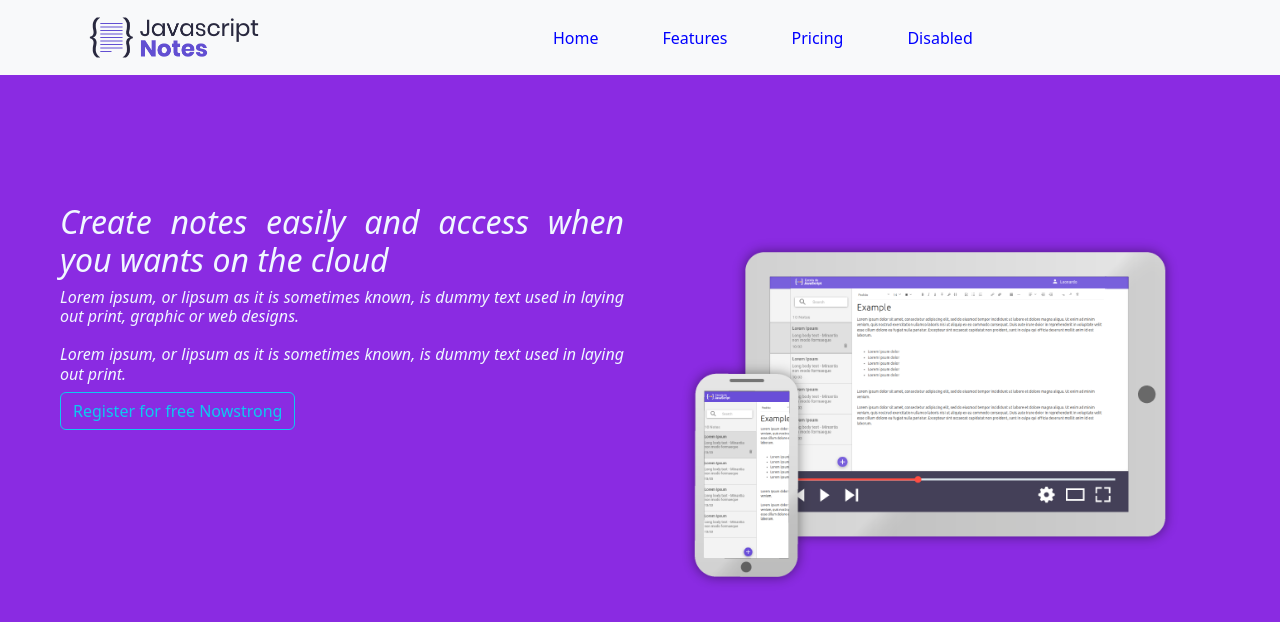
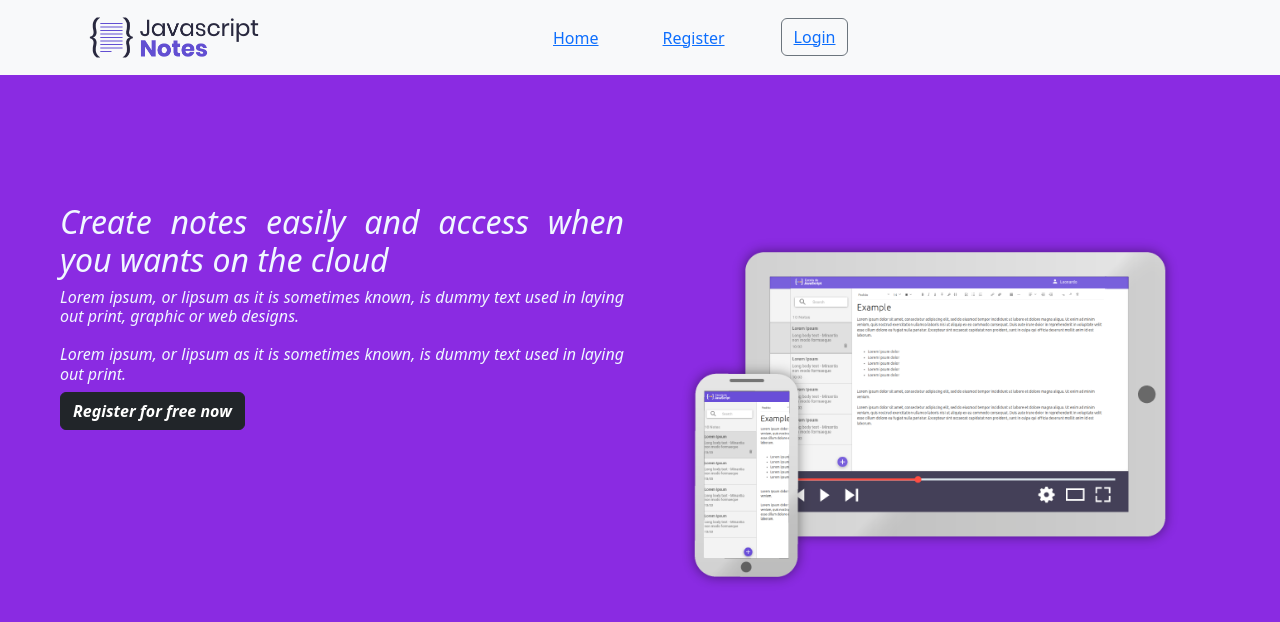
Before and after one commit to fbrnery/App_react_app_note_cliente, a React (Create React App) app: page / in a window 1280 px wide. Shown: the top 622 px of the page. Built offline with nearby package versions, Linux system fonts and the light colour scheme; the HTML template or start-up script is replaced by a standard one.

Commit message:
Incluir a navegação básica

```diff
--- a/src/component/Header/index.js
+++ b/src/component/Header/index.js
@@ -10,7 +10,9 @@ function Header() {
       <nav className="navbar navbar-expand-lg bg-light">
         <div className="container">
           <a className="navbar-brand" href="#">
+            <Link to="/">
             <img src={logoImage} />
+            </Link>
           </a>
           <button
             className="navbar-toggler"
@@ -27,21 +29,18 @@ function Header() {
             <ul className="navbar-nav">
               <li className="nav-item">
                 <a className="nav-link active" aria-current="page" href="#">
-                  Home
+                <Link to="/">Home</Link>
                 </a>
               </li>
               <li className="nav-item">
                 <a className="nav-link" href="#">
-                  Features
+                <Link to="/register">Register</Link>
                 </a>
               </li>
               <li className="nav-item">
-                <a className="nav-link" href="#">
-                  Pricing
-                </a>
-              </li>
-              <li className="nav-item">
-                <a className="nav-link disabled">Disabled</a>
+                <button type="button" className="btn btn-outline-secondary">
+                <Link to="/login">Login</Link>
+                </button>
               </li>
             </ul>
           </div>
--- a/src/pages/Home/index.js
+++ b/src/pages/Home/index.js
@@ -22,9 +22,9 @@ function Home() {
           Lorem ipsum, or lipsum as it is sometimes known, is dummy text used in
           laying out print.
         </h6>
-        <button type="button" class="btn btn-outline-info">
-          Register for free Nowstrong
-        </button>
+        <Link to='/register' type="button" className="btn btn-dark">
+          <strong>Register for free now</strong>
+        </Link>
         </div>
         </div>
     </Fragment>
--- a/src/routes.js
+++ b/src/routes.js
@@ -1,6 +1,10 @@
 import {BrowserRouter, Route, Switch} from 'react-router-dom';
 import Home from './pages/Home';
 import Header from './component/Header';
+import Register from './screens/auth/register'
+import Login from './screens/auth/login'
+import NotesIndex from './screens/notes/index'
+import UserEdit from './screens/users/edit'
 
 const Routes = () => {
   return(
@@ -8,6 +12,10 @@ const Routes = () => {
      <Header/>
       <Switch>
         <Route exact path="/" component={Home} />
+        <Route exact path='/register' component={Register} />
+        <Route exact path='/login' component={Login} />
+        <Route exact path='/notes' component={NotesIndex} />
+        <Route exact path='/users/edit' component={UserEdit} />
       </Switch>
     </BrowserRouter>
   )
--- /dev/null
+++ b/src/screens/auth/login/index.js
@@ -0,0 +1,14 @@
+import React, { Fragment } from 'react';
+import { Link } from "react-router-dom";
+
+function Login() {
+    return (
+      <div>
+        <Fragment>
+            <h1> Bem vindo, a página Login !!!</h1>
+        </Fragment>
+      </div>
+    );
+  }
+
+export default Login;
--- /dev/null
+++ b/src/screens/auth/register/index.js
@@ -0,0 +1,14 @@
+import React, { Fragment } from 'react';
+import { Link } from "react-router-dom";
+
+function Register() {
+    return (
+      <div>
+        <Fragment>
+            <h1> Bem vindo, a página Register !!!</h1>
+        </Fragment>
+      </div>
+    );
+  }
+
+export default Register;
--- /dev/null
+++ b/src/screens/notes/index/index.js
@@ -0,0 +1,14 @@
+import React, { Fragment } from 'react';
+import { Link } from "react-router-dom";
+
+function Notes() {
+    return (
+      <div>
+        <Fragment>
+            <h1> Bem vindo, a página Notes !!!</h1>
+        </Fragment>
+      </div>
+    );
+  }
+
+export default Notes;
--- /dev/null
+++ b/src/screens/users/edit/index.js
@@ -0,0 +1,14 @@
+import React, { Fragment } from 'react';
+import { Link } from "react-router-dom";
+
+function UserEdit() {
+    return (
+      <div>
+        <Fragment>
+            <h1> Bem vindo, a página UserEdit !!!</h1>
+        </Fragment>
+      </div>
+    );
+  }
+
+export default UserEdit;
```
Also changed, not shown: src/pages/Contato/index.js (deleted, +0 -15 lines), src/pages/Produto/index.js (deleted, +0 -14 lines), src/pages/Sobre/index.js (deleted, +0 -15 lines).
